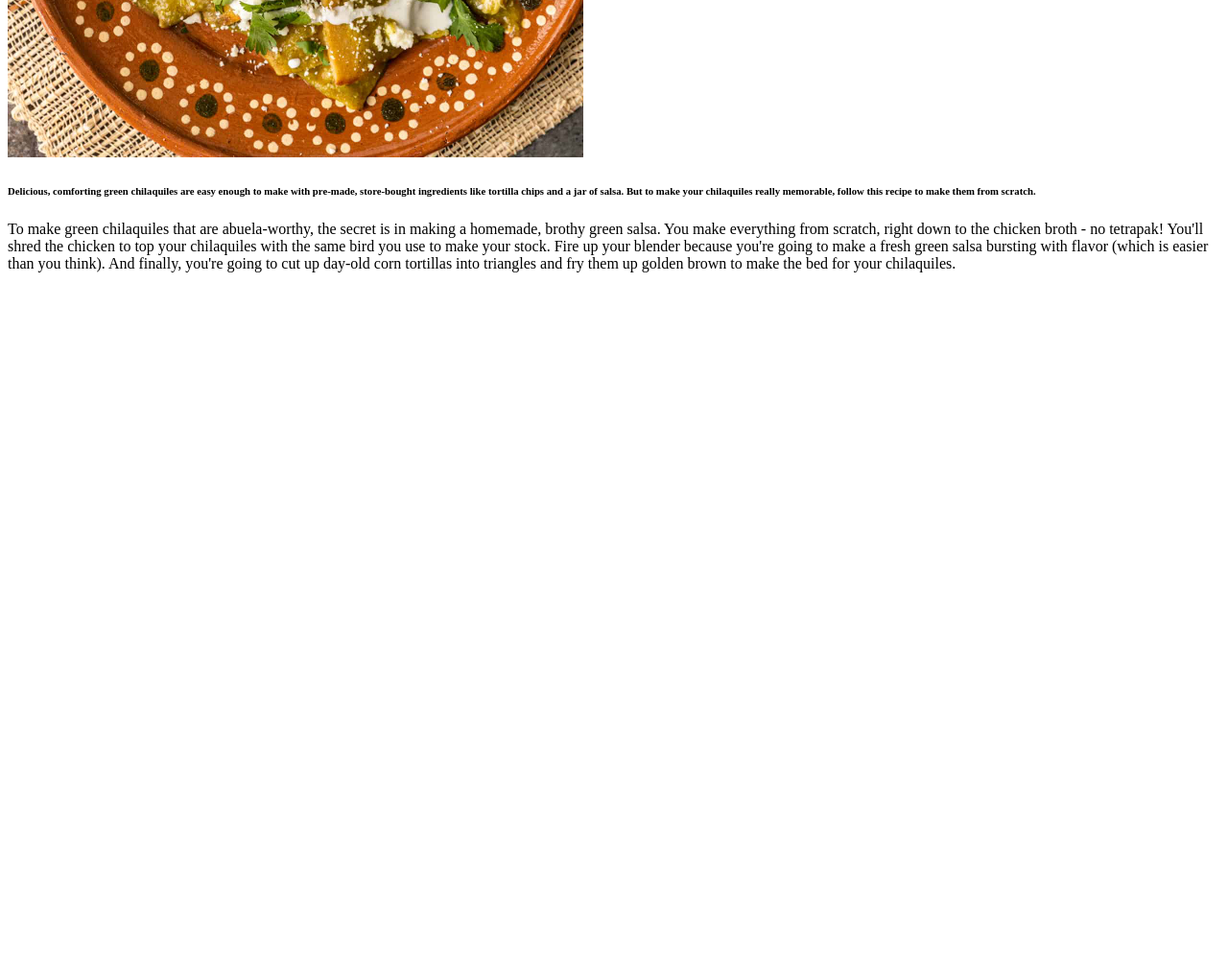
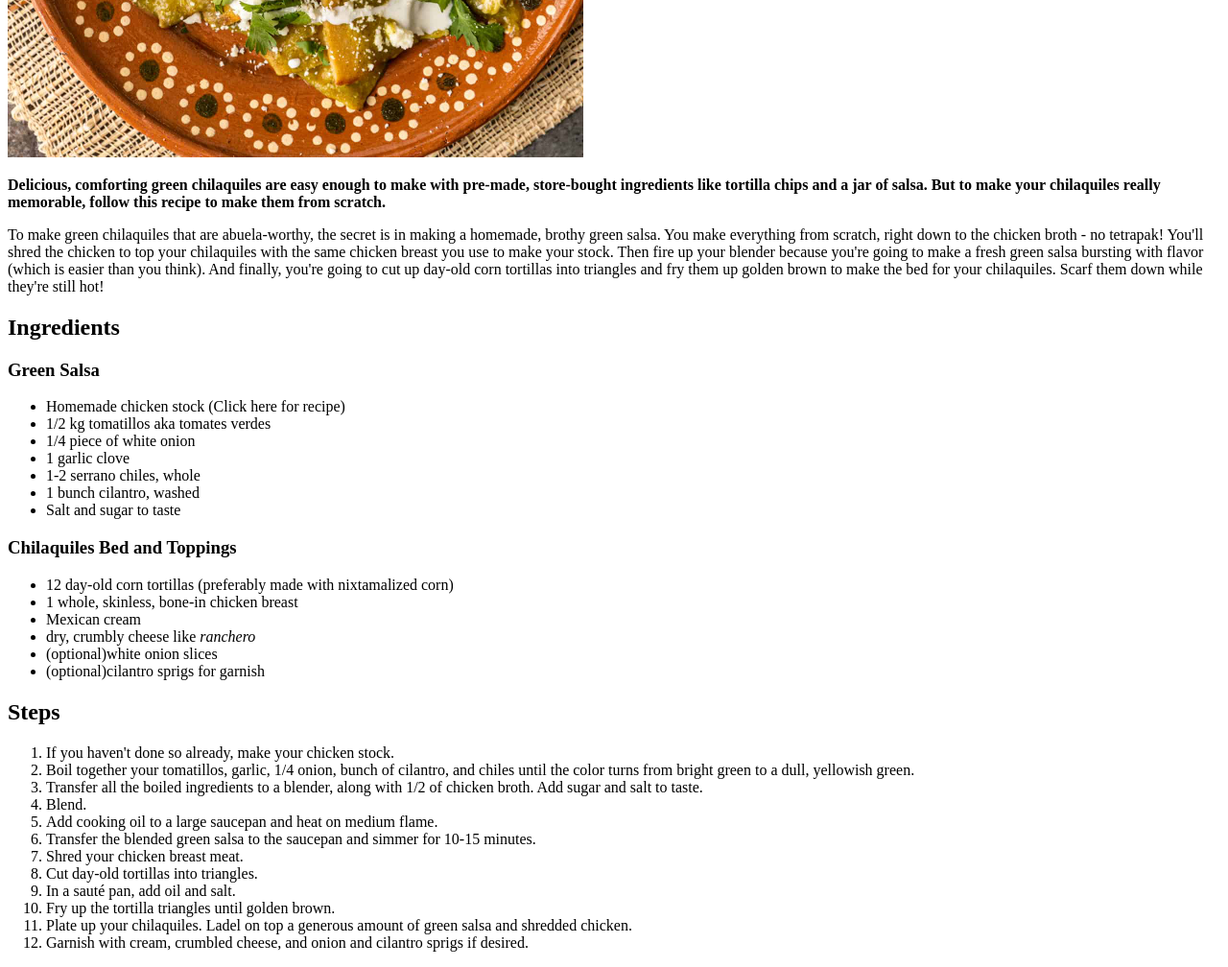
Before and after one commit to gritdiv/odin_recipes, a plain HTML site: page recipes/chilaquiles.html in a window 1280 px wide. Shown: the part 516-1524 px from the top of the page at 96% size. Before the commit the page ends 816 px from the top, so only its background shows below. Drawn offline with Linux system fonts and the light colour scheme.

Commit message:
Add recipe text to body of chilaquiles.html

```diff
--- a/recipes/chilaquiles.html
+++ b/recipes/chilaquiles.html
@@ -7,7 +7,48 @@
     <body>
         <h1>Green Chilaquiles</h1>
         <img src="../img/chilaquiles-verdes.jpeg" alt="Green chilaquiles garnished with cream and cilantro in a traditional Mexican artisanal pottery plate" width="600">
-        <h6>Delicious, comforting green chilaquiles are easy enough to make with pre-made, store-bought ingredients like tortilla chips and a jar of salsa. But to make your chilaquiles really memorable, follow this recipe to make them from scratch.</h6>
-        <p>To make green chilaquiles that are abuela-worthy, the secret is in making a homemade, brothy green salsa. You make everything from scratch, right down to the chicken broth - no tetrapak! You'll shred the chicken to top your chilaquiles with the same bird you use to make your stock. Fire up your blender because you're going to make a fresh green salsa bursting with flavor (which is easier than you think). And finally, you're going to cut up day-old corn tortillas into triangles and fry them up golden brown to make the bed for your chilaquiles.</p>
+        <p><strong>Delicious, comforting green chilaquiles are easy enough to make with pre-made, store-bought ingredients like tortilla chips and a jar of salsa.
+            But to make your chilaquiles really memorable, follow this recipe to make them from scratch.</strong></p>
+        <p>To make green chilaquiles that are abuela-worthy, the secret is in making a homemade, brothy green salsa. You make everything from scratch,
+            right down to the chicken broth - no tetrapak! You'll shred the chicken to top your chilaquiles with the same chicken breast you use to make your stock.
+            Then fire up your blender because you're going to make a fresh green salsa bursting with flavor (which is easier than you think).
+            And finally, you're going to cut up day-old corn tortillas into triangles and fry them up golden brown to make the bed for your chilaquiles.
+        Scarf them down while they're still hot!</p>
+    <h2>Ingredients</h2>
+    <h3>Green Salsa</h3>
+    <ul>
+        <li>Homemade chicken stock <a href="chicken-stock.html"></a>(Click here for recipe)</li>
+        <li>1/2 kg tomatillos aka tomates verdes</li>
+        <li>1/4 piece of white onion</li>
+        <li>1 garlic clove</li>
+        <li>1-2 serrano chiles, whole</li>
+        <li>1 bunch cilantro, washed</li>
+        <li>Salt and sugar to taste</li>
+    </ul>
+    <h3>Chilaquiles Bed and Toppings</h3>
+    <ul>
+        <li>12 day-old corn tortillas (preferably made with nixtamalized corn)</li>
+        <li>1 whole, skinless, bone-in chicken breast</li>
+        <li>Mexican cream</li>
+        <li>dry, crumbly cheese like <em>ranchero</em></li>
+        <li>(optional)white onion slices</li>
+        <li>(optional)cilantro sprigs for garnish</li>
+    </ul>
+    <h2>Steps</h2>
+    <ol>
+        <li>If you haven't done so already, make your chicken stock.</li>
+        <li>Boil together your tomatillos, garlic, 1/4 onion, bunch of cilantro, and chiles until the color turns from bright green to a dull, yellowish green.</li>
+        <li>Transfer all the boiled ingredients to a blender, along with 1/2 of chicken broth. Add sugar and salt to taste.</li>
+        <li>Blend.</li>
+        <li>Add cooking oil to a large saucepan and heat on medium flame.</li>
+        <li>Transfer the blended green salsa to the saucepan and simmer for 10-15 minutes.</li>
+        <li>Shred your chicken breast meat.</li>
+        <li>Cut day-old tortillas into triangles.</li>
+        <li>In a sauté pan, add oil and salt.</li>
+        <li>Fry up the tortilla triangles until golden brown.</li>
+        <li>Plate up your chilaquiles. Ladel on top a generous amount of green salsa and shredded chicken.</li>
+        <li>Garnish with cream, crumbled cheese, and onion and cilantro sprigs if desired.</li>
+
+    </ol>
     </body>
 </html>
```
Also changed, not shown: recipes/chicken-stock.html (added).
